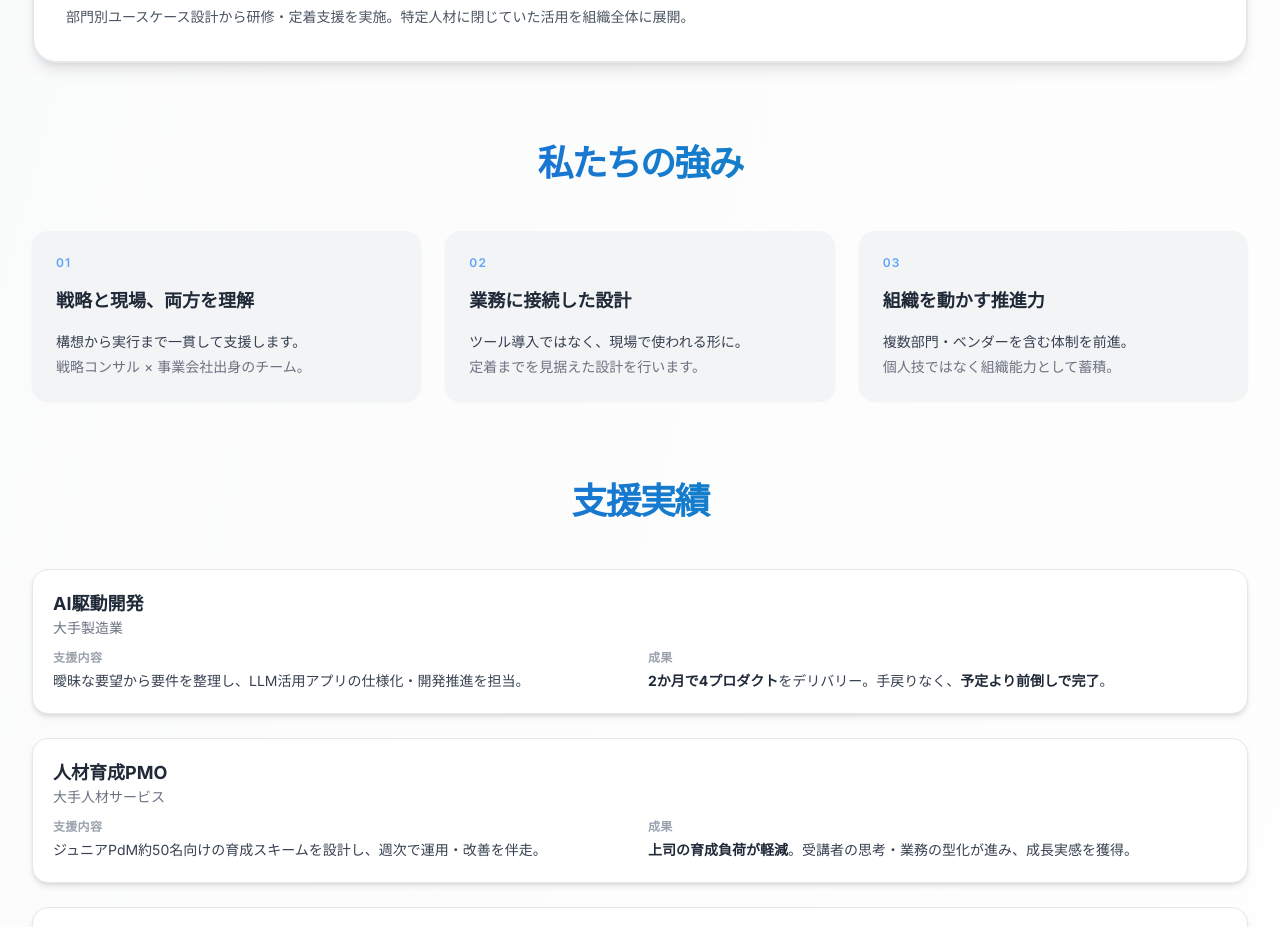
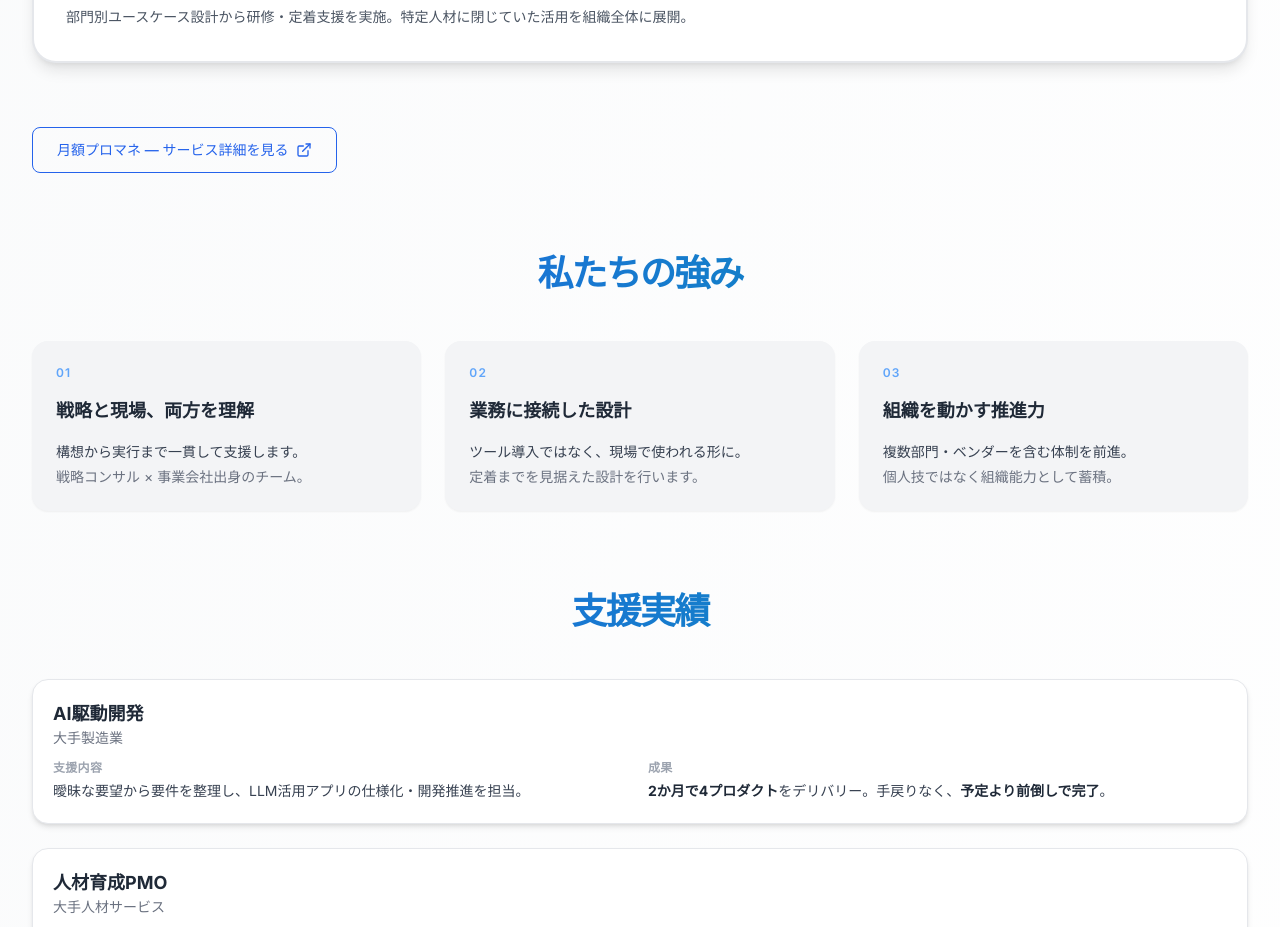
Before and after one commit to yamasaki-p/v0-website_homepage, a Next.js app: page / in a window 1280 px wide. Shown: the part 1962-2889 px from the top of the page. Built offline with nearby package versions, Linux system fonts and the light colour scheme.

Commit message:
サービスセクションに月額プロマネLPへのリンクを追加
Co-Authored-By: Claude Sonnet 4.6 <noreply@anthropic.com>

```diff
--- a/app/page.tsx
+++ b/app/page.tsx
@@ -204,6 +204,19 @@ export default function Home() {
               </div>
             </div>
           </div>
+        </div>
+
+        {/* 月額プロマネLPへのリンク */}
+        <div>
+          <a
+            href="https://lp.growthcommit.com/aipm/"
+            target="_blank"
+            rel="noopener noreferrer"
+            className="inline-flex items-center gap-2 border border-blue-600 text-blue-600 px-6 py-3 text-sm font-medium rounded-lg hover:bg-blue-50 transition-colors"
+          >
+            月額プロマネ — サービス詳細を見る
+            <ExternalLink className="h-4 w-4" />
+          </a>
         </div>
       </section>
 
```
